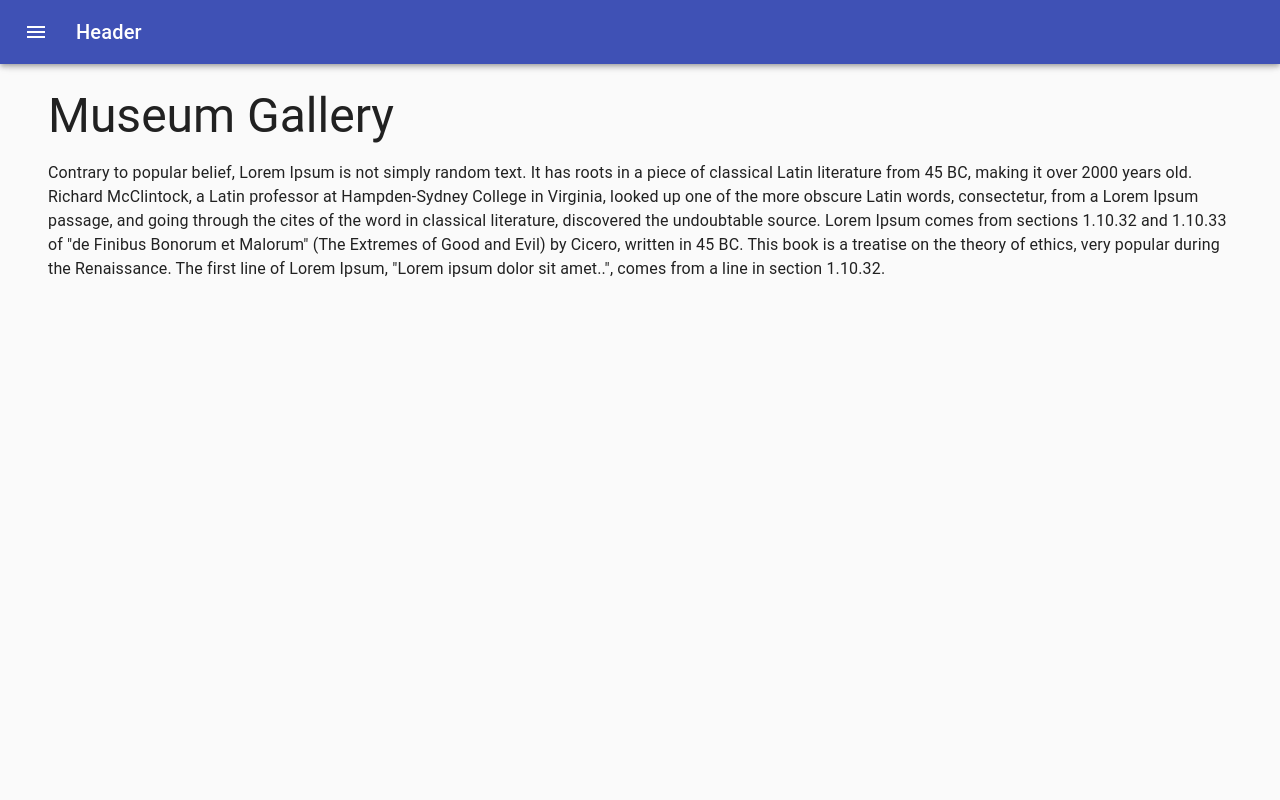
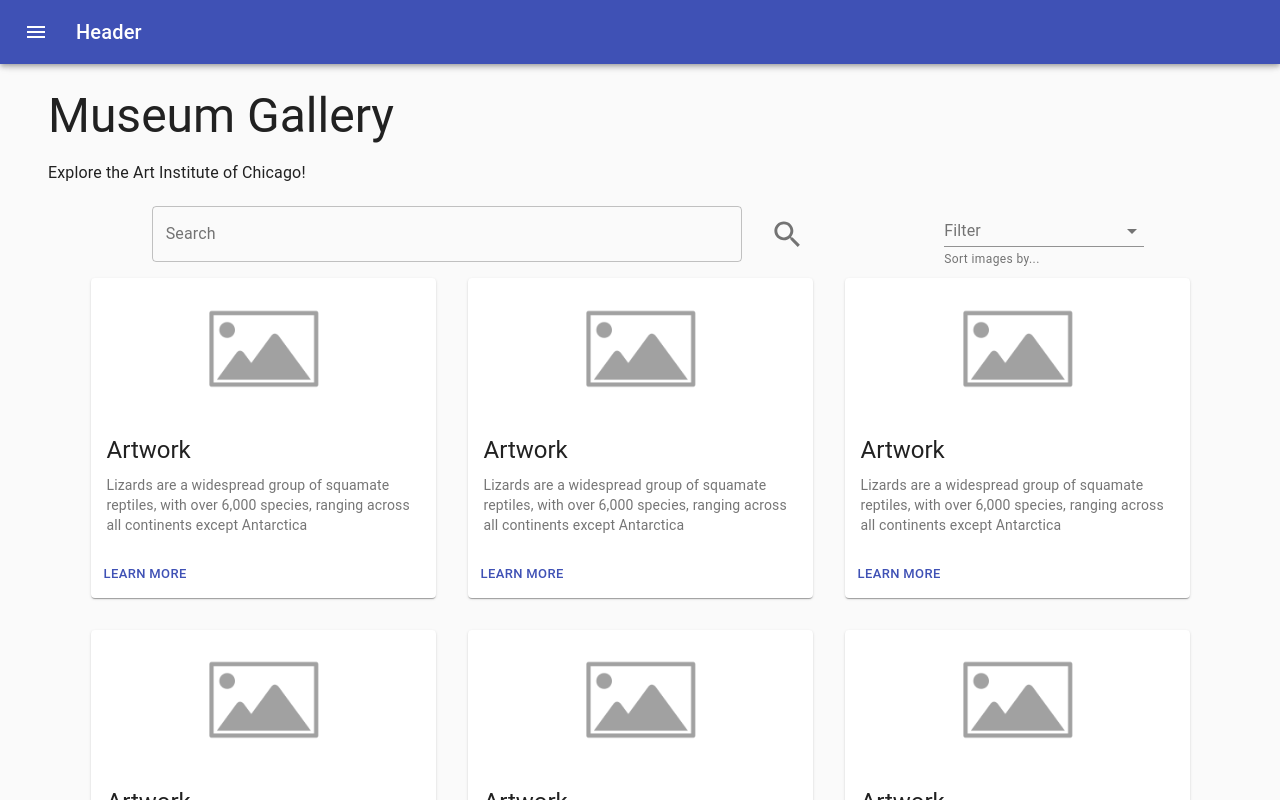
Before and after one commit to googleinterns/step65-2020, a React (Create React App) app in the folder frontend/: page /museum-gallery in a window 1280 px wide. Shown: the top 800 px of the page. Built offline with nearby package versions, Linux system fonts and the light colour scheme.

Commit message:
basic gallery structure

```diff
--- a/frontend/src/components/dashboard/Dashboard.js
+++ b/frontend/src/components/dashboard/Dashboard.js
@@ -20,6 +20,7 @@ import ChevronRightIcon from '@material-ui/icons/ChevronRight';
 import NavigationItems from './NavigationItems';
 import GalleryPreview from './GalleryPreview';
 import UploadsFields from './UploadsFields';
+import Gallery from './Gallery';
 
 const drawerWidth = 240;
 
@@ -155,8 +156,9 @@ export default function Dashboard() {
                   Museum Gallery
                 </Typography>
                 <Typography variant="body1" gutterBottom>
-                  Contrary to popular belief, Lorem Ipsum is not simply random text. It has roots in a piece of classical Latin literature from 45 BC, making it over 2000 years old. Richard McClintock, a Latin professor at Hampden-Sydney College in Virginia, looked up one of the more obscure Latin words, consectetur, from a Lorem Ipsum passage, and going through the cites of the word in classical literature, discovered the undoubtable source. Lorem Ipsum comes from sections 1.10.32 and 1.10.33 of "de Finibus Bonorum et Malorum" (The Extremes of Good and Evil) by Cicero, written in 45 BC. This book is a treatise on the theory of ethics, very popular during the Renaissance. The first line of Lorem Ipsum, "Lorem ipsum dolor sit amet..", comes from a line in section 1.10.32.
+                  Explore the Art Institute of Chicago!
                 </Typography>
+                <Gallery />
               </Container>
             </Route>
             <Route exact path="/user-uploads-gallery">
--- /dev/null
+++ b/frontend/src/components/dashboard/Gallery.js
@@ -0,0 +1,107 @@
+import React from 'react';
+import { fade, makeStyles } from '@material-ui/core/styles';
+import Grid from '@material-ui/core/Grid';
+import SearchIcon from '@material-ui/icons/Search';
+import InputLabel from '@material-ui/core/InputLabel';
+import IconButton from '@material-ui/core/IconButton'
+import MenuItem from '@material-ui/core/MenuItem';
+import FormHelperText from '@material-ui/core/FormHelperText';
+import FormControl from '@material-ui/core/FormControl';
+import Container from '@material-ui/core/Container';
+import TextField from '@material-ui/core/TextField';
+import Select from '@material-ui/core/Select';
+
+import ImgMediaCard from './ImgMediaCard';
+
+const useStyles = makeStyles((theme) => ({
+    searchAndFilterBar: {
+        alignItems: 'center',
+        display: 'flex',
+        justifyContent: 'center',
+    },
+    searchTextField: {
+        margin: theme.spacing(2),
+        width: '75ch',
+    },
+    searchForm: {
+        display: 'flex',
+        width: 'auto',
+    },
+    searchButton: {
+        display: 'flex',
+        alignItems: 'center',
+    },
+    filterForm: {
+        alignItems: 'center',
+        display: 'flex',
+        width: 'auto',
+
+    },
+    formControl: {
+        minWidth: 200,
+    },
+}));
+
+export default function Gallery(props) {
+    const classes = useStyles();
+
+    const [filter, setFilter] = React.useState('');
+
+    const handleChange = (event) => {
+        setFilter(event.target.value);
+    };
+
+    return (
+        <>
+            <Container className={classes.searchAndFilterBar}>
+                <Container className={classes.searchForm}>
+                    <form noValidate autoComplete="off">
+                        <TextField
+                            className={classes.searchTextField}
+                            id="search-textfield"
+                            label="Search"
+                            variant="outlined"
+                        />
+                    </form>
+                    <div className={classes.searchButton}>
+                        <IconButton aria-label="search">
+                            <SearchIcon fontSize="large" />
+                        </IconButton>
+                    </div>
+                </Container>
+                <Container className={classes.filterForm}>
+                    <FormControl className={classes.formControl}>
+                        <InputLabel id="search-filter-label">Filter</InputLabel>
+                        <Select
+                            labelId="search-filter-label"
+                            id="search-filter"
+                            value={filter}
+                            onChange={handleChange}
+                        >
+                            <MenuItem value="">
+                                <em>None</em>
+                            </MenuItem>
+                            <MenuItem value="artist">By Artist</MenuItem>
+                            <MenuItem value="date">By Date</MenuItem>
+                            <MenuItem value="title">By Title</MenuItem>
+                        </Select>
+                        <FormHelperText>Sort images by...</FormHelperText>
+                    </FormControl>
+                </Container>
+            </Container>
+            <Grid
+                container
+                direction="row"
+                justify="center"
+                alignItems="center"
+                spacing={4}
+            >
+                {[0, 1, 2, 3, 4, 5, 6, 7, 8].map((value) => (
+                    <Grid key={value} item>
+                        <ImgMediaCard/>
+                    </Grid>
+                ))}
+            </Grid>
+        </>
+    );
+}
```
